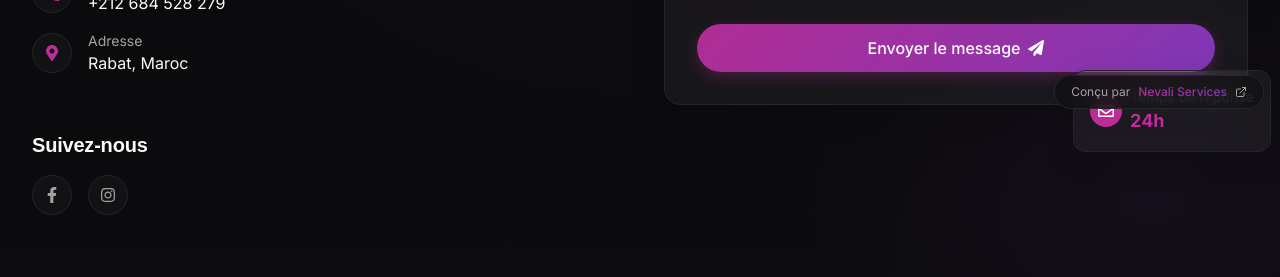
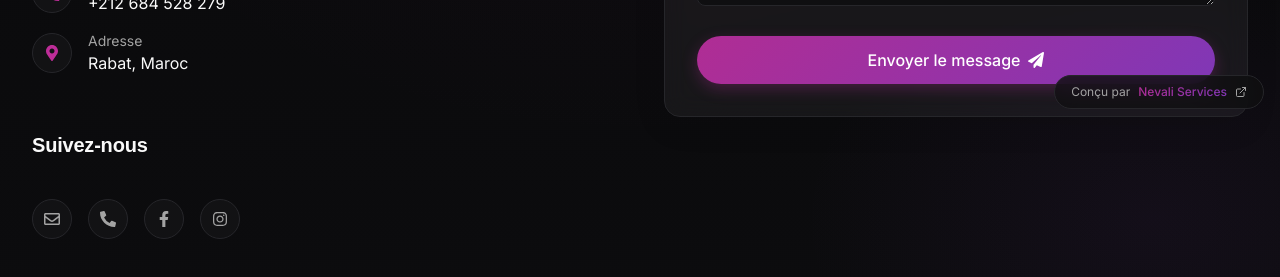
Before and after one commit to 0thmanee/bac2concours, a Next.js app: page /contact in a window 1280 px wide. Shown: the part 675-952 px from the top of the page. Built offline with nearby package versions, Linux system fonts and the light colour scheme; no server answers.

Commit message:
feat: update Contact component with additional contact methods and remove floating decoration fix: improve active link detection in Admin and Student sidebars

```diff
--- a/components/Contact.tsx
+++ b/components/Contact.tsx
@@ -109,8 +109,10 @@
 
             <div className="pt-6">
               <h3 className="text-xl font-semibold mb-4 text-foreground">Suivez-nous</h3>
-              <div className="flex items-center gap-4">
+              <div className="pt-6 flex items-center gap-4">
               {[
+                { icon: <FaRegEnvelope />, href: "mailto:bac2concours@gmail.com" },
+                { icon: <FaPhoneAlt />, href: "tel:+212684528279" },
                 { icon: <FaFacebookF />, href: "https://www.facebook.com/profile.php?id=100090164057717" },
                 { icon: <FaInstagram />, href: "https://www.instagram.com/concours_bac2" }
               ].map((item, i) => (
@@ -193,19 +195,6 @@
                   )}
                 </button>
               </form>
-
-              {/* Floating decoration element */}
-              <div className="absolute -bottom-12 -right-2 sm:-right-6 p-4 glass-card rounded-xl shadow-lg">
-                <div className="flex items-center space-x-2">
-                  <div className="w-8 h-8 rounded-full bg-primary flex items-center justify-center">
-                    <FaRegEnvelope className="w-4 h-4 text-primary-foreground" />
-                  </div>
-                  <div>
-                    <p className="text-sm font-medium text-foreground">Temps de réponse</p>
-                    <p className="text-lg font-bold text-primary">24h</p>
-                  </div>
-                  </div>
-                </div>
               </div>
             </div>
           </div>
--- a/components/layouts/admin-sidebar.tsx
+++ b/components/layouts/admin-sidebar.tsx
@@ -117,7 +117,12 @@
           <SidebarGroupContent>
             <SidebarMenu className="space-y-0.5">
               {navigation.map((item) => {
-                const isActive = pathname === item.href || pathname.startsWith(item.href + "/");
+                let isActive;
+                if (item.href === ADMIN_ROUTES.DASHBOARD) {
+                  isActive = pathname === item.href;
+                } else {
+                  isActive = pathname === item.href || pathname.startsWith(item.href + "/");
+                }
                 return (
                   <SidebarMenuItem key={item.name}>
                     <SidebarMenuButton
--- a/components/layouts/student-sidebar.tsx
+++ b/components/layouts/student-sidebar.tsx
@@ -94,7 +94,12 @@
           <SidebarGroupContent>
             <SidebarMenu className="space-y-0.5">
               {navigation.map((item) => {
-                const isActive = pathname === item.href || pathname.startsWith(item.href + "/");
+                let isActive;
+                if (item.href === STUDENT_ROUTES.DASHBOARD) {
+                  isActive = pathname === item.href;
+                } else {
+                  isActive = pathname === item.href || pathname.startsWith(item.href + "/");
+                }
                 return (
                   <SidebarMenuItem key={item.name}>
                     <SidebarMenuButton
```
Lines whose indentation alone changed are shown as unchanged.
